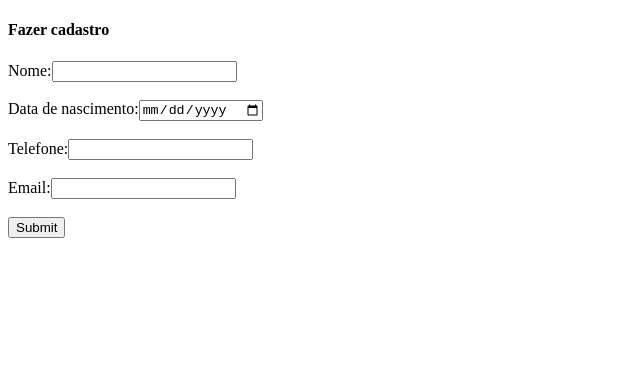
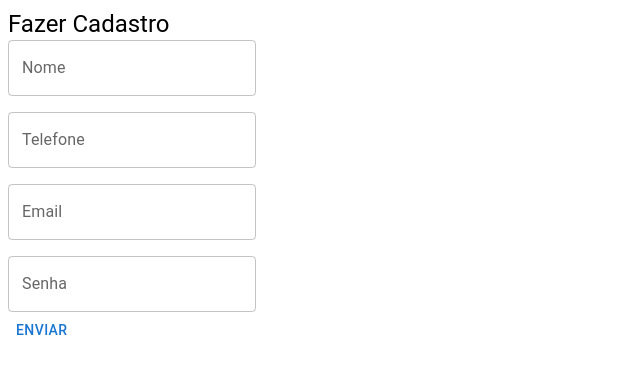
Before and after one commit to felipe-SBC/autonotas-Frontend, a React (Create React App) app: page /professor/create in a window 1280 px wide. Shown: the top 374 px of the page, without its empty margins (0-640 px from the left). Built offline with nearby package versions, Linux system fonts and the light colour scheme.

Commit message:
:sparkles: usando o mui para estilização

```diff
--- a/package.json
+++ b/package.json
@@ -3,6 +3,9 @@
   "version": "0.1.0",
   "private": true,
   "dependencies": {
+    "@emotion/react": "^11.11.1",
+    "@emotion/styled": "^11.11.0",
+    "@mui/material": "^5.14.14",
     "@testing-library/jest-dom": "^5.17.0",
     "@testing-library/react": "^13.4.0",
     "@testing-library/user-event": "^13.5.0",
--- a/src/components/Professor/createProfessor/index.js
+++ b/src/components/Professor/createProfessor/index.js
@@ -1,3 +1,4 @@
+import { TextField, Grid, Button, Typography } from "@mui/material";
 import React, { useState } from "react";
 
 const CreateProfessor = () => {
@@ -29,52 +30,22 @@ const CreateProfessor = () => {
   return (
     <div>
       <form onSubmit={handleSubmit}>
-        <h4>Fazer cadastro</h4>
-        <label>
-          Nome:
-          <input
-            name="nome"
-            type="text"
-            value={professor.nome || ""}
-            onChange={handleChange}
-          />
-        </label>
-        <br />
-        <br />
-        <label>
-          Data de nascimento:
-          <input
-            name="data_nascimento"
-            type="date"
-            value={professor.dataNascimento || ""}
-            onChange={handleChange}
-          />
-        </label>
-        <br />
-        <br />
-        <label>
-          Telefone:
-          <input
-            name="telefone"
-            type="text"
-            value={professor.telefone || ""}
-            onChange={handleChange}
-          />
-        </label>
-        <br />
-        <br />
-        <label>
-          Email:
-          <input
-            name="email"
-            type="text"
-            value={professor.email || ""}
-            onChange={handleChange}
-          />
-        </label>
-        <br />
-        <br />
-        <input type="submit" />
+        <Typography variant="h5">Fazer Cadastro</Typography>
+        <Grid container spacing={2}>
+          <Grid item xs={12}>
+            <TextField id="nome" name="nome" label="Nome" value={professor.nome} onChange={handleChange} variant="outlined"/>
+          </Grid>
+          <Grid item xs={12}>
+            <TextField id="telefone" name="telefone" label="Telefone" value={professor.telefone} onChange={handleChange} variant="outlined"/>
+          </Grid>
+          <Grid item xs={12}>
+            <TextField id="email" name="email" type="email" label="Email" value={professor.email} onChange={handleChange} variant="outlined"/>
+          </Grid>
+          <Grid item xs={12}>
+            <TextField id="senha" type="password" name="senha" label="Senha" value={professor.senha} onChange={handleChange} variant="outlined"/>
+          </Grid>
+        </Grid>
+        <Button type="submit">Enviar</Button>
       </form>
     </div>
   );
```
Also changed, not shown: 1 other file (tests, documents, lock files or other folders).
